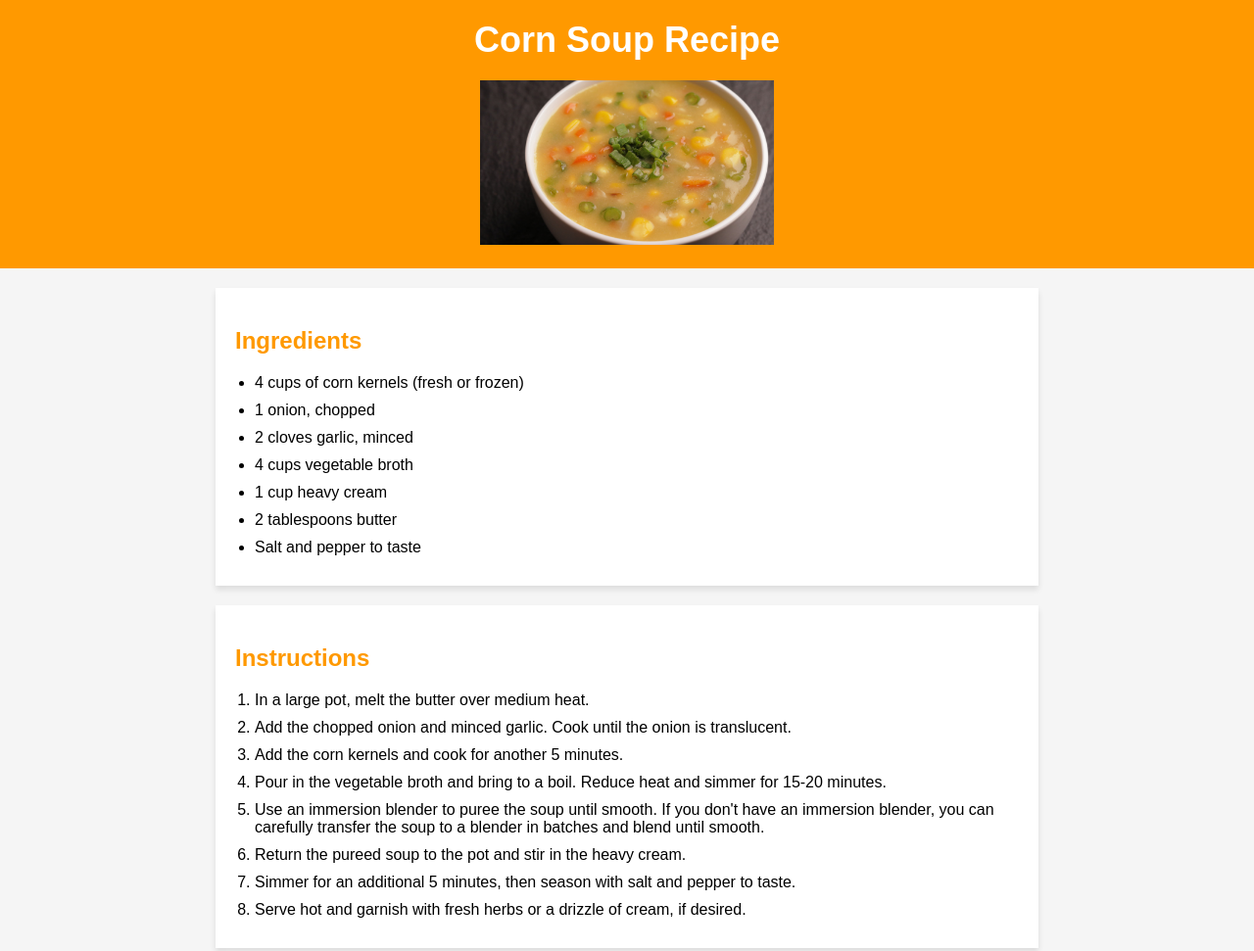
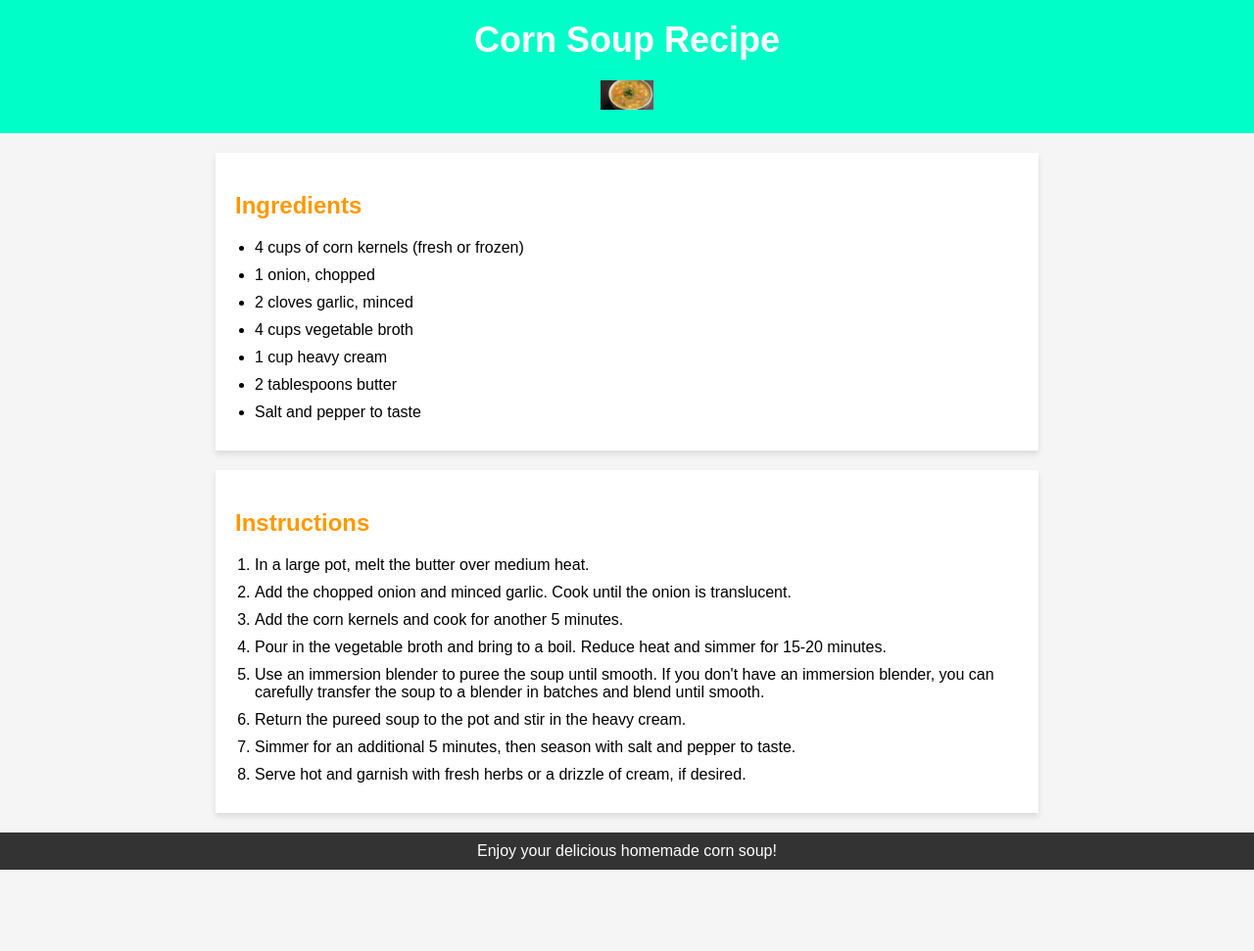
Before and after one commit to hammadkhan333/recipe, a plain HTML site: page index.html in a window 1280 px wide. Shown: the top 971 px of the page at 98% size. After the commit the page ends 888 px from the top, so only its background shows below. Drawn offline with Linux system fonts and the light colour scheme.

Commit message:
resize pic

```diff
--- a/index.html
+++ b/index.html
@@ -13,7 +13,7 @@
         }
 
         header {
-            background-color: #ff9900;
+            background-color: #00ffc8;
             color: white;
             text-align: center;
             padding: 20px 0;
@@ -25,8 +25,8 @@
         }
 
         header img {
-            max-width: 100%;
-            height: auto;
+            max-width: 300px;
+            height: 30px;
             margin-top: 20px;
         }
 
@@ -67,7 +67,7 @@
 <body>
     <header>
         <h1>Corn Soup Recipe</h1>
-        <img src="corn.jpg" alt="Corn Soup" width="300px" height="300px">
+        <img src="corn.jpg" alt="Corn Soup">
     </header>
 
     <section>
```
